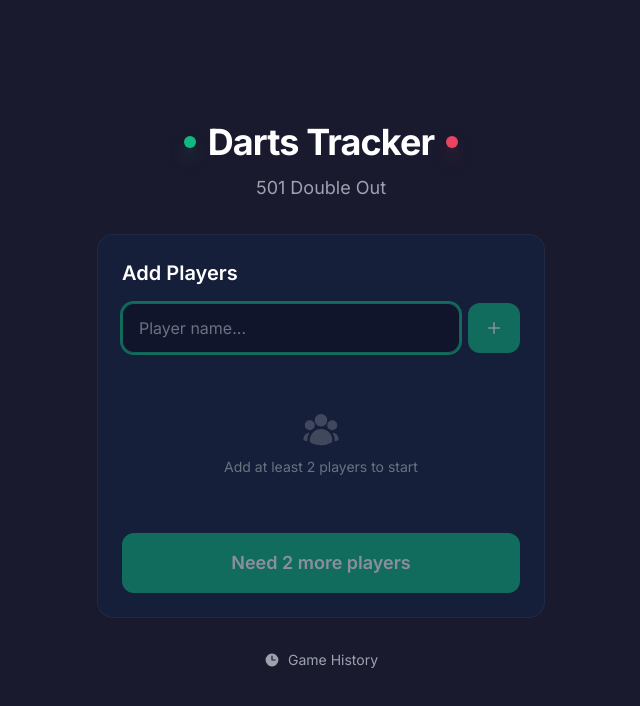
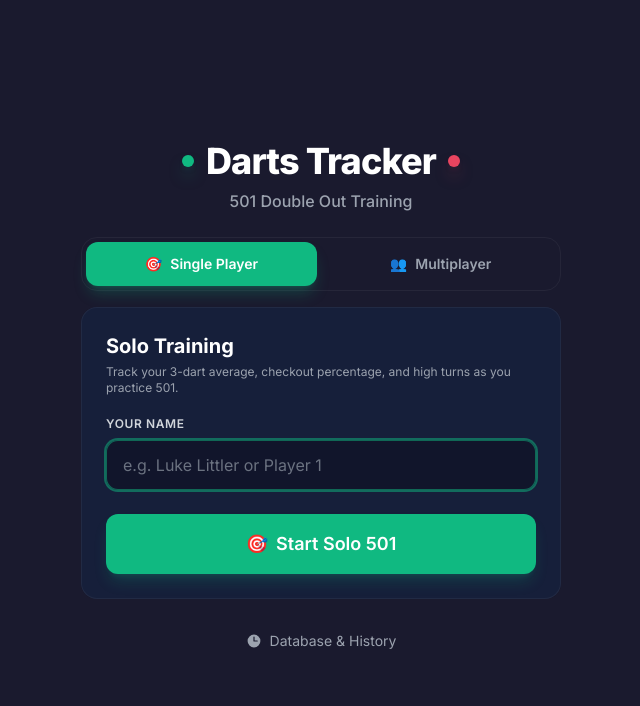
Before and after one commit to 7Eero/oche, a Next.js app: page / in a window 1280 px wide. Shown: the top 706 px of the page, without its empty margins (319-959 px from the left). Built offline with nearby package versions, Linux system fonts and the light colour scheme.

Commit message:
feat: add single player solo training mode

```diff
--- a/src/components/GameBoard.tsx
+++ b/src/components/GameBoard.tsx
@@ -54,7 +54,9 @@ export function GameBoard() {
         <button onClick={resetGame} className="btn-ghost !px-2 !py-1 text-xs">
           ← Exit
         </button>
-        <h1 className="text-sm font-semibold text-gray-400">501 Double Out</h1>
+        <h1 className="text-sm font-semibold text-gray-400">
+          {players.length === 1 ? "501 Solo Training" : "501 Double Out"}
+        </h1>
         <button
           onClick={() => setShowHistory(!showHistory)}
           className="btn-ghost !px-2 !py-1 text-xs"
@@ -78,7 +80,9 @@ export function GameBoard() {
               <div className="flex items-center justify-between mb-3">
                 <div>
                   <p className="text-xs text-gray-400 uppercase tracking-wider">
-                    {currentPlayer.name}&apos;s Turn
+                    {players.length === 1
+                      ? `${currentPlayer.name} • Turn ${currentPlayer.turns.length + 1}`
+                      : `${currentPlayer.name}'s Turn`}
                   </p>
                   <div className="flex items-baseline gap-2">
                     <span className="text-3xl font-bold text-white">
@@ -141,7 +145,7 @@ export function GameBoard() {
                       onClick={nextPlayer}
                       className="btn-primary flex-1 !py-2 text-sm animate-scale-in"
                     >
-                      Next Player →
+                      {players.length === 1 ? "Next Turn →" : "Next Player →"}
                     </button>
                   )}
                 </div>
--- a/src/components/PlayerSetup.tsx
+++ b/src/components/PlayerSetup.tsx
@@ -5,28 +5,42 @@ import { useGameStore } from "@/store/gameStore";
 import { GameHistory } from "@/components/GameHistory";
 
 export function PlayerSetup() {
-  const [name, setName] = useState("");
+  const [mode, setMode] = useState<"single" | "multi">("single");
+  const [soloName, setSoloName] = useState("");
+  const [multiName, setMultiName] = useState("");
   const [showHistory, setShowHistory] = useState(false);
+
   const setupPlayers = useGameStore((s) => s.setupPlayers);
   const addPlayer = useGameStore((s) => s.addPlayer);
   const removePlayer = useGameStore((s) => s.removePlayer);
   const startGame = useGameStore((s) => s.startGame);
+  const startSoloGame = useGameStore((s) => s.startSoloGame);
   const loadHistory = useGameStore((s) => s.loadHistory);
 
   useEffect(() => {
     loadHistory();
   }, [loadHistory]);
 
-  const handleAdd = () => {
-    if (name.trim()) {
-      addPlayer(name);
-      setName("");
+  const handleAddMulti = () => {
+    if (multiName.trim()) {
+      addPlayer(multiName);
+      setMultiName("");
     }
   };
 
-  const handleKeyDown = (e: React.KeyboardEvent) => {
+  const handleKeyDownMulti = (e: React.KeyboardEvent) => {
     if (e.key === "Enter") {
-      handleAdd();
+      handleAddMulti();
+    }
+  };
+
+  const handleStartSolo = () => {
+    startSoloGame(soloName.trim() || "Player 1");
+  };
+
+  const handleStartMulti = () => {
+    if (setupPlayers.length >= 2) {
+      startGame();
     }
   };
 
@@ -35,40 +49,105 @@ export function PlayerSetup() {
   }
 
   return (
-    <div className="min-h-dvh flex flex-col items-center justify-center px-4 py-8">
+    <div className="min-h-dvh flex flex-col items-center justify-center px-4 py-8 max-w-lg mx-auto w-full">
       {/* Header */}
-      <div className="text-center mb-8 animate-fade-in">
-        <div className="flex items-center justify-center gap-3 mb-3">
+      <div className="text-center mb-6 animate-fade-in">
+        <div className="flex items-center justify-center gap-3 mb-2">
           <div className="w-3 h-3 rounded-full bg-primary-500 shadow-lg shadow-primary-500/50" />
-          <h1 className="text-4xl font-bold text-white tracking-tight">
+          <h1 className="text-4xl font-extrabold text-white tracking-tight">
             Darts Tracker
           </h1>
           <div className="w-3 h-3 rounded-full bg-accent shadow-lg shadow-accent/50" />
         </div>
-        <p className="text-gray-400 text-lg">501 Double Out</p>
+        <p className="text-gray-400 font-medium">501 Double Out Training</p>
       </div>
 
-      {/* Player Setup Card */}
-      <div className="glass-card w-full max-w-md p-6 animate-slide-up">
-        <h2 className="text-xl font-semibold text-white mb-4">
-          Add Players
-        </h2>
+      {/* Mode Selector */}
+      <div className="grid grid-cols-2 gap-2 w-full mb-4 p-1 bg-surface-800/80 rounded-2xl border border-white/5 animate-slide-up">
+        <button
+          onClick={() => setMode("single")}
+          className={`flex items-center justify-center gap-2 py-3 rounded-xl font-semibold text-sm transition-all ${
+            mode === "single"
+              ? "bg-primary-500 text-white shadow-lg shadow-primary-500/25"
+              : "text-gray-400 hover:text-white"
+          }`}
+        >
+          <span>🎯</span>
+          <span>Single Player</span>
+        </button>
+        <button
+          onClick={() => setMode("multi")}
+          className={`flex items-center justify-center gap-2 py-3 rounded-xl font-semibold text-sm transition-all ${
+            mode === "multi"
+              ? "bg-primary-500 text-white shadow-lg shadow-primary-500/25"
+              : "text-gray-400 hover:text-white"
+          }`}
+        >
+          <span>👥</span>
+          <span>Multiplayer</span>
+        </button>
+      </div>
+
+      {/* Setup Card */}
+      <div className="glass-card w-full p-6 animate-slide-up">
+        {mode === "single" ? (
+          /* Single Player Setup */
+          <div>
+            <div className="mb-5">
+              <h2 className="text-xl font-bold text-white mb-1">Solo Training</h2>
+              <p className="text-xs text-gray-400">
+                Track your 3-dart average, checkout percentage, and high turns as you practice 501.
+              </p>
+            </div>
+
+            <div className="mb-6">
+              <label className="block text-xs font-semibold text-gray-300 uppercase tracking-wider mb-2">
+                Your Name
+              </label>
+              <input
+                type="text"
+                value={soloName}
+                onChange={(e) => setSoloName(e.target.value)}
+                onKeyDown={(e) => e.key === "Enter" && handleStartSolo()}
+                placeholder="e.g. Luke Littler or Player 1"
+                className="input-field w-full"
+                maxLength={20}
+                autoFocus
+              />
+            </div>
+
+            <button
+              onClick={handleStartSolo}
+              className="btn-primary w-full text-lg py-4 flex items-center justify-center gap-2"
+            >
+              <span>🎯</span>
+              <span>Start Solo 501</span>
+            </button>
+          </div>
+        ) : (
+          /* Multiplayer Setup */
+          <div>
+            <div className="mb-4">
+              <h2 className="text-xl font-bold text-white mb-1">Multiplayer Match</h2>
+              <p className="text-xs text-gray-400">
+                Add 2 or more players to compete in 501 double-out.
+              </p>
+            </div>
 
             {/* Input */}
-        <div className="flex gap-2 mb-6">
+            <div className="flex gap-2 mb-4">
               <input
                 type="text"
-            value={name}
-            onChange={(e) => setName(e.target.value)}
-            onKeyDown={handleKeyDown}
+                value={multiName}
+                onChange={(e) => setMultiName(e.target.value)}
+                onKeyDown={handleKeyDownMulti}
                 placeholder="Player name..."
                 className="input-field flex-1"
                 maxLength={20}
-            autoFocus
               />
               <button
-            onClick={handleAdd}
-            disabled={!name.trim()}
+                onClick={handleAddMulti}
+                disabled={!multiName.trim()}
                 className="btn-primary !px-4"
               >
                 <svg
@@ -83,31 +162,22 @@ export function PlayerSetup() {
             </div>
 
             {/* Players List */}
-        <div className="space-y-2 mb-6 min-h-[100px]">
+            <div className="space-y-2 mb-6 min-h-[90px]">
               {setupPlayers.length === 0 ? (
-            <div className="text-center py-8 text-gray-500">
-              <svg
-                xmlns="http://www.w3.org/2000/svg"
-                viewBox="0 0 24 24"
-                fill="currentColor"
-                className="w-10 h-10 mx-auto mb-2 opacity-50"
-              >
-                <path d="M8.25 6.75a3.75 3.75 0 1 1 7.5 0 3.75 3.75 0 0 1-7.5 0ZM15.75 9.75a3 3 0 1 1 6 0 3 3 0 0 1-6 0ZM2.25 9.75a3 3 0 1 1 6 0 3 3 0 0 1-6 0ZM6.31 15.117A6.745 6.745 0 0 1 12 12a6.745 6.745 0 0 1 6.709 7.498.75.75 0 0 1-.372.568A12.696 12.696 0 0 1 12 21.75c-2.305 0-4.47-.612-6.337-1.684a.75.75 0 0 1-.372-.568 6.787 6.787 0 0 1 1.019-4.38Z" />
-                <path d="M5.082 14.254a8.287 8.287 0 0 0-1.308 5.135 9.687 9.687 0 0 1-1.764-.44l-.115-.04a.563.563 0 0 1-.373-.487l-.01-.121a3.75 3.75 0 0 1 3.57-4.047ZM20.226 19.389a8.287 8.287 0 0 0-1.308-5.135 3.75 3.75 0 0 1 3.57 4.047l-.01.121a.563.563 0 0 1-.373.486l-.115.04c-.567.2-1.156.349-1.764.441Z" />
-              </svg>
-              <p className="text-sm">Add at least 2 players to start</p>
+                <div className="text-center py-6 text-gray-500">
+                  <p className="text-sm">Add at least 2 players to start a match</p>
                 </div>
               ) : (
                 setupPlayers.map((player, index) => (
                   <div
                     key={player.id}
-                className="flex items-center justify-between bg-surface-dark/40 rounded-xl px-4 py-3 animate-scale-in"
+                    className="flex items-center justify-between bg-surface-dark/40 rounded-xl px-4 py-2.5 animate-scale-in"
                   >
                     <div className="flex items-center gap-3">
-                  <span className="w-7 h-7 rounded-full bg-primary-500/20 text-primary-400 flex items-center justify-center text-sm font-bold">
+                      <span className="w-6 h-6 rounded-full bg-primary-500/20 text-primary-400 flex items-center justify-center text-xs font-bold">
                         {index + 1}
                       </span>
-                  <span className="text-white font-medium">
+                      <span className="text-white font-medium text-sm">
                         {player.name}
                       </span>
                     </div>
@@ -120,7 +190,7 @@ export function PlayerSetup() {
                         xmlns="http://www.w3.org/2000/svg"
                         viewBox="0 0 20 20"
                         fill="currentColor"
-                    className="w-5 h-5"
+                        className="w-4 h-4"
                       >
                         <path
                           fillRule="evenodd"
@@ -136,17 +206,19 @@ export function PlayerSetup() {
 
             {/* Start Button */}
             <button
-          onClick={startGame}
+              onClick={handleStartMulti}
               disabled={setupPlayers.length < 2}
               className="btn-primary w-full text-lg py-4"
             >
               {setupPlayers.length < 2
                 ? `Need ${2 - setupPlayers.length} more player${setupPlayers.length === 0 ? "s" : ""}`
-            : `Start Game (${setupPlayers.length} players)`}
+                : `Start Match (${setupPlayers.length} players)`}
             </button>
           </div>
+        )}
+      </div>
 
-      {/* History Button */}
+      {/* History & Database Button */}
       <button
         onClick={() => setShowHistory(true)}
         className="btn-ghost mt-6 text-sm flex items-center gap-2"
@@ -163,7 +235,7 @@ export function PlayerSetup() {
             clipRule="evenodd"
           />
         </svg>
-        Game History
+        Database & History
       </button>
     </div>
   );
--- a/src/store/gameStore.ts
+++ b/src/store/gameStore.ts
@@ -51,6 +51,7 @@ interface GameStore extends GameState {
   addPlayer: (name: string) => void;
   removePlayer: (id: string) => void;
   startGame: () => void;
+  startSoloGame: (name?: string) => void;
   resetGame: () => void;
 
   // Game actions
@@ -104,7 +105,7 @@ export const useGameStore = create<GameStore>((set, get) => ({
 
   startGame: () => {
     const { setupPlayers } = get();
-    if (setupPlayers.length < 2) return;
+    if (setupPlayers.length < 1) return;
 
     const players = setupPlayers.map((sp) => createPlayer(sp.name));
 
@@ -118,6 +119,23 @@ export const useGameStore = create<GameStore>((set, get) => ({
       winnerId: null,
       startedAt: new Date().toISOString(),
       finishedAt: null,
+    });
+  },
+
+  startSoloGame: (playerName?: string) => {
+    const name = playerName?.trim() || "Solo Player";
+    const player = createPlayer(name);
+    set({
+      id: generateId(),
+      players: [player],
+      currentPlayerIndex: 0,
+      currentTurnDarts: [],
+      gameStarted: true,
+      gameFinished: false,
+      winnerId: null,
+      startedAt: new Date().toISOString(),
+      finishedAt: null,
+      setupPlayers: [{ id: player.id, name }],
     });
   },
 
```
Also changed, not shown: src/components/GameOverModal.tsx (+14 -5 lines), public/sw.js. Lines whose indentation alone changed are shown as unchanged.
